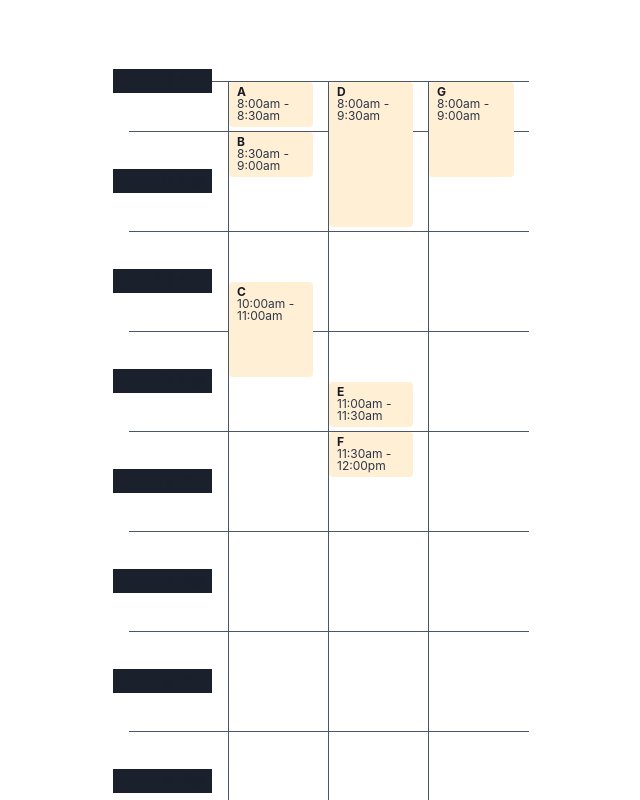
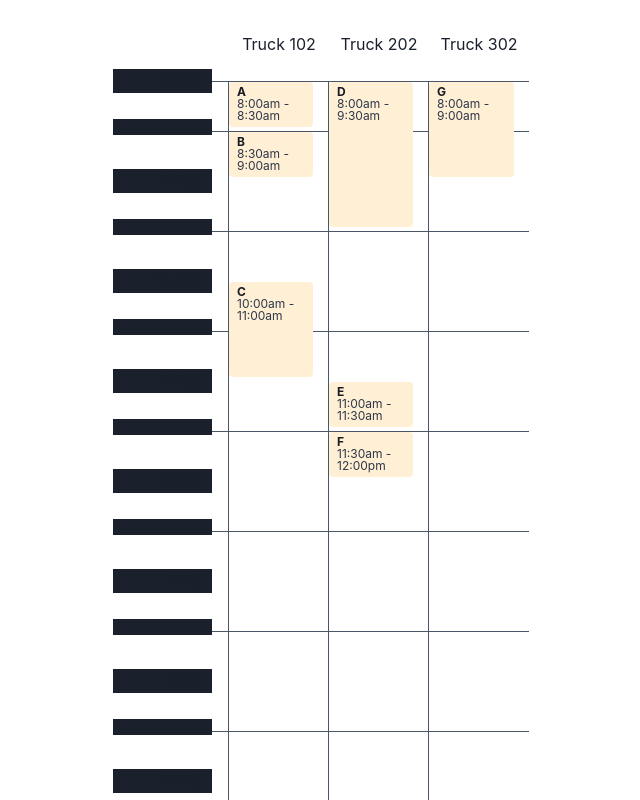
Before and after one commit to dtjv/terra, a Next.js app in the folder web/: page /x-delivery in a window 1280 px wide. Shown: the top 800 px of the page, without its empty margins (311-951 px from the left). Built offline with nearby package versions, Linux system fonts and the light colour scheme.

Commit message:
Fix UI bugs

```diff
--- a/web/src/components/row-header.tsx
+++ b/web/src/components/row-header.tsx
@@ -1,9 +1,9 @@
 import { Box, Flex } from "@chakra-ui/react";
 
-export const RowHeader = ({ children }) => {
+export const RowHeader = ({ children, ...props }) => {
   return (
     <Box position="absolute" bg="gray.800" top="-.84rem" right="1rem" w="100%">
-      <Flex direction="column" align="flex-end" mr="10px">
+      <Flex {...props} direction="column" align="flex-end" mr="10px">
         {children}
       </Flex>
     </Box>
--- a/web/src/components/x-cell.tsx
+++ b/web/src/components/x-cell.tsx
@@ -85,7 +85,9 @@ export const Cell = ({ cell, grid }) => {
       }}
     >
       {cell.type === "HEADER" ? (
-        <RowHeader>{cell.data.display}</RowHeader>
+        <RowHeader height={cell.data.display ? "auto" : "4"}>
+          {cell.data.display}
+        </RowHeader>
       ) : cell.type === "DATA" && cell.data ? (
         <Ticket ticket={cell.data} timeInterval={grid.intervalInMinutes} />
       ) : (
--- a/web/src/components/x-schedule.tsx
+++ b/web/src/components/x-schedule.tsx
@@ -24,7 +24,7 @@ export const XSchedule = () => {
               borderBottomColor="gray.600"
             >
               <Flex align="center" justify="center">
-                {column.display}
+                {column.data.display}
               </Flex>
             </GridItem>
           );
```
